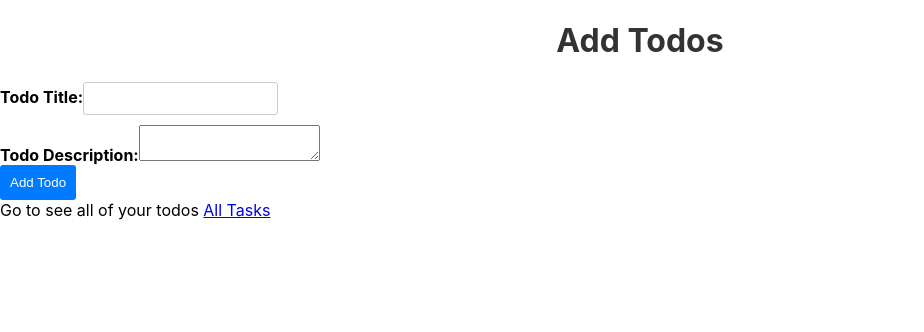
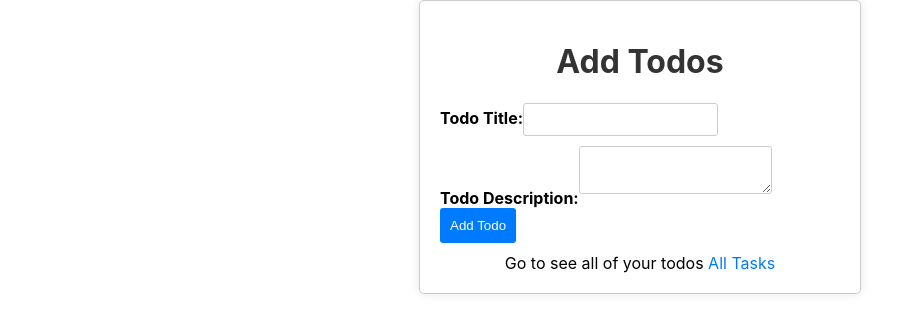
Before and after one commit to ridsashabbir/Listify, a React (Create React App) app in the folder listify/: page /addtodos in a window 1280 px wide. Shown: the top 332 px of the page, without its empty margins (0-924 px from the left). Built offline with nearby package versions, Linux system fonts and the light colour scheme.

Commit message:
added styling to all of the screens

```diff
--- /dev/null
+++ b/listify/src/Components/AddTodos.css
@@ -0,0 +1,58 @@
+.add-todos-container {
+    max-width: 400px;
+    margin: 0 auto;
+    padding: 20px;
+    border: 1px solid #ccc;
+    border-radius: 5px;
+    box-shadow: 0 0 10px rgba(0, 0, 0, 0.1);
+    background-color: #fff;
+  }
+
+  h1 {
+    text-align: center;
+    color: #333;
+  }
+
+  form {
+    display: flex;
+    flex-direction: column;
+  }
+
+  label {
+    font-weight: bold;
+  }
+
+  input,
+  textarea {
+    margin-bottom: 10px;
+    padding: 8px;
+    border: 1px solid #ccc;
+    border-radius: 3px;
+  }
+
+  button {
+    background-color: #007bff;
+    color: #fff;
+    border: none;
+    border-radius: 3px;
+    padding: 10px;
+    cursor: pointer;
+  }
+
+  button:hover {
+    background-color: #0056b3;
+  }
+
+  .link {
+    text-align: center;
+    margin-top: 10px;
+  }
+
+  .link a {
+    color: #007bff;
+    text-decoration: none;
+  }
+
+  .link a:hover {
+    text-decoration: underline;
+  }
--- a/listify/src/Components/AddTodos.js
+++ b/listify/src/Components/AddTodos.js
@@ -1,5 +1,6 @@
 import React, { useState } from "react";
-import { Link } from "react-router-dom"; // Import Link
+import { Link } from "react-router-dom";
+import "./AddTodos.css"; // Import the CSS file
 
 function AddTodos() {
   const [todoTitle, setTodoTitle] = useState("");
@@ -11,7 +12,7 @@ function AddTodos() {
   };
 
   return (
-    <div>
+    <div className="add-todos-container">
       <h1>Add Todos</h1>
       <form onSubmit={handleAddTodo}>
         <div>
@@ -35,7 +36,9 @@ function AddTodos() {
           <button type="submit">Add Todo</button>
         </div>
       </form>
-      Go to see all of your todos <Link to="/alltasks">All Tasks</Link>{" "}
+      <div className="link">
+        Go to see all of your todos <Link to="/alltasks">All Tasks</Link>
+      </div>
     </div>
   );
 }
--- /dev/null
+++ b/listify/src/Components/AllTasks.css
@@ -0,0 +1,53 @@
+.all-tasks-container {
+    display: flex;
+    flex-wrap: wrap;
+    justify-content: center;
+  }
+
+  .task-card {
+    max-width: 300px;
+    margin: 20px;
+    padding: 10px;
+    border: 1px solid #ccc;
+    border-radius: 5px;
+    box-shadow: 0 0 10px rgba(0, 0, 0, 0.1);
+    background-color: #fff;
+  }
+
+  .task-card h2 {
+    font-size: 18px;
+    color: #333;
+  }
+
+  .task-card p {
+    margin-bottom: 10px;
+    color: #666;
+  }
+
+  .status {
+    font-weight: bold;
+  }
+
+  .delete-button {
+    background-color: #ff5c5c;
+    color: #fff;
+    border: none;
+    border-radius: 3px;
+    padding: 5px 10px;
+    cursor: pointer;
+    margin-top: 10px;
+  }
+
+  .delete-button:hover {
+    background-color: #ff3c3c;
+  }
+
+  /* Styling for In Progress tasks */
+  .task-card.in-progress {
+    background-color: lightgreen;
+  }
+
+  /* Styling for Completed tasks */
+  .task-card.completed {
+    background-color: grey;
+  }
--- a/listify/src/Components/AllTasks.js
+++ b/listify/src/Components/AllTasks.js
@@ -1,4 +1,5 @@
 import React, { useState } from "react";
+import "./AllTasks.css"; // Import the CSS file
 
 function AllTasks() {
   const [todos, setTodos] = useState([
@@ -12,25 +13,44 @@ function AllTasks() {
       id: 2,
       title: "Todo Title 2",
       description: "Todo Description 2",
-      status: "Complete",
+      status: "In Progress",
+    },
+    {
+      id: 3,
+      title: "Todo Title 1",
+      description: "Todo Description 1",
+      status: "Completed",
     },
   ]);
 
   const deleteTodo = (todoId) => {
-    // Perform delete todo logic here
+    // Use setTodos to remove the todo with the specified ID
+    setTodos((prevTodos) => prevTodos.filter((todo) => todo.id !== todoId));
   };
 
   return (
     <div>
       <h1>All Tasks</h1>
-      {todos.map((todo) => (
-        <div key={todo.id}>
-          <h2>{todo.title}</h2>
-          <p>{todo.description}</p>
-          <p>Status: {todo.status}</p>
-          <button onClick={() => deleteTodo(todo.id)}>Delete</button>
-        </div>
-      ))}
+      <div className="all-tasks-container">
+        {todos.map((todo) => (
+          <div
+            key={todo.id}
+            className={`task-card ${
+              todo.status === "In Progress" ? "in-progress" : "completed"
+            }`}
+          >
+            <h2>{todo.title}</h2>
+            <p>{todo.description}</p>
+            <p className="status">Status: {todo.status}</p>
+            <button
+              className="delete-button"
+              onClick={() => deleteTodo(todo.id)}
+            >
+              Delete
+            </button>
+          </div>
+        ))}
+      </div>
     </div>
   );
 }
```
